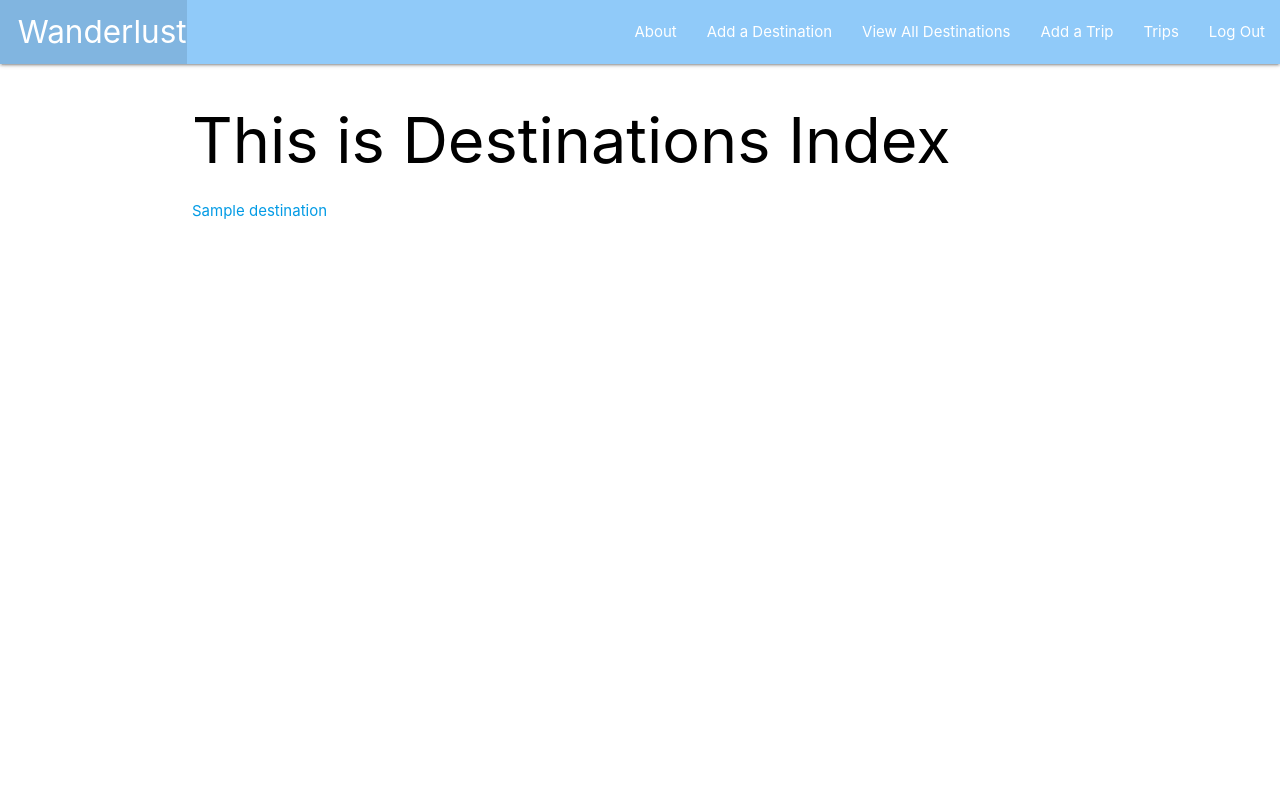
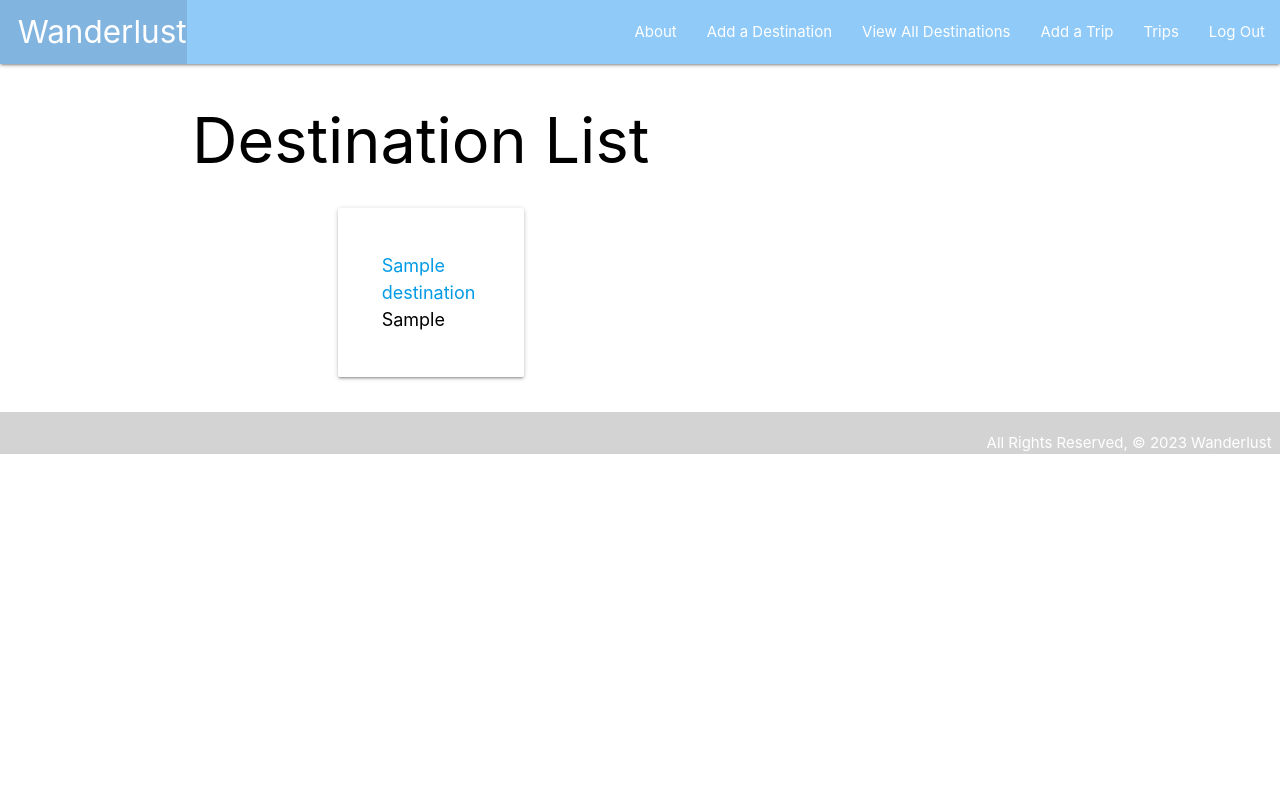
Before and after one commit to SofiMesh/ga_capstone_prjct_wanderlust, a Django app: page /destinations/ in a window 1280 px wide. Run offline with Django 4.2, Linux system fonts and the light colour scheme; a user stored in the database is signed in; tables that the repository leaves empty hold one stand-in row (values such as "Sample post").

Commit message:
styled destination-list and added footer

```diff
--- a/wanderlust/main_app/static/css/style.css
+++ b/wanderlust/main_app/static/css/style.css
@@ -1,6 +1,8 @@
 body {
-
- color: black;
+    display: flex;
+    min-height: 100vh;
+    flex-direction: column;
+    color: black;
 }
 
 .about-section{
@@ -8,7 +10,42 @@ background-color: lightcyan;
 font-size: 20px;
 }
 
-#addTripImg {
+
+.addTripImg {
     position: relative;
-    top: 205px;
+    bottom: 45vh;
+    left: 30vh;
+    border-radius: 50%;
+
+
 }
+
+
+.card-container {
+display: flex;
+flex-direction: column;
+}
+
+.card {
+    flex: 1;
+    background-color: lavenderblush;
+    padding: 20px;
+    margin: 10px;
+    border-radius: 5px;
+
+  }
+
+
+  .card-content {
+    font-size: 18px;
+  }
+
+
+
+
+  footer.page-footer {
+    padding-top: 1;
+    text-align: right;
+    position: relative;
+    background-color:lightgrey;
+  }
--- a/wanderlust/main_app/templates/base.html
+++ b/wanderlust/main_app/templates/base.html
@@ -54,5 +54,8 @@
     <main class="container">
 
         {% block content %} {% endblock %}</main>
+        <footer class="page-footer">
+          <div class="right">All Rights Reserved, &copy; 2023 Wanderlust &nbsp;</div>
+      </footer>
   </body>
 </html>
--- a/wanderlust/main_app/templates/main_app/destinations_list.html
+++ b/wanderlust/main_app/templates/main_app/destinations_list.html
@@ -1,19 +1,28 @@
-
 {% extends 'base.html' %}
+{% load static %}
 
 {% block content %}
-    <h1>This is Destinations Index</h1>
-
+<h1>Destination List</h1>
+<div class="container mt-5">
     {% if object_list %}
-        <ul>
-            {% for destination in object_list %}
-                <li>
-                    <a href="{% url 'destinations_detail' pk=destination.id %}">{{ destination.name }}</a>
-                </li>
-            {% endfor %}
-        </ul>
+        <div class="row">
+        {% for destination in object_list %}
+            <div class="col s12 m4">
+                <div class="card">
+                    <div class="card-content">
+                        <a href="{% url 'destinations_detail' pk=destination.id %}">{{ destination.name }}</a>
+                        <p>{{ destination.country }}</p>
+                    </div>
+                </div>
+            </div>
+            {% if forloop.counter|divisibleby:"3" and not forloop.last %}
+                </div>
+                <div class="row">
+            {% endif %}
+        {% endfor %}
+        </div>
     {% else %}
         <p>No destinations yet. <a href="{% url 'destinations_create' %}">Create your first destination!</a></p>
     {% endif %}
-
+</div>
 {% endblock %}
```
Also changed, not shown: wanderlust/main_app/templates/main_app/trips_form.html (+1 -14 lines).
